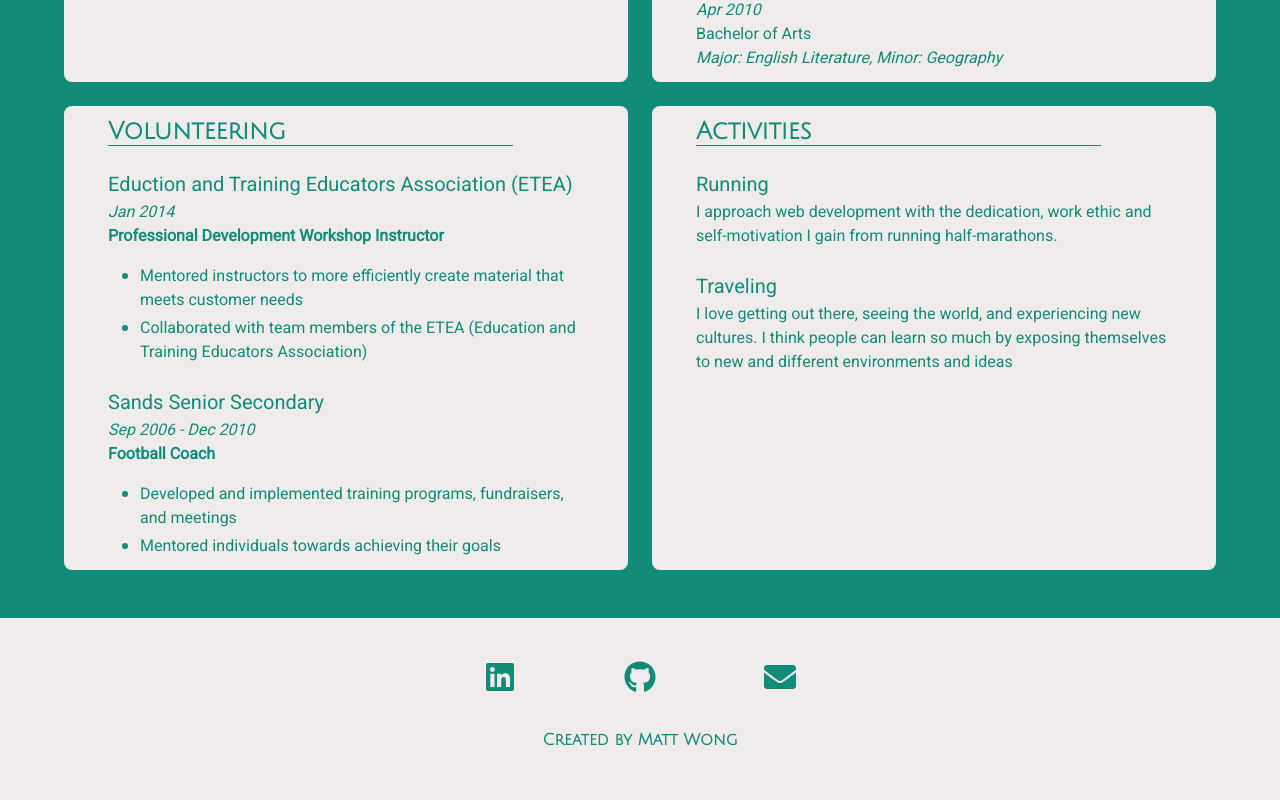
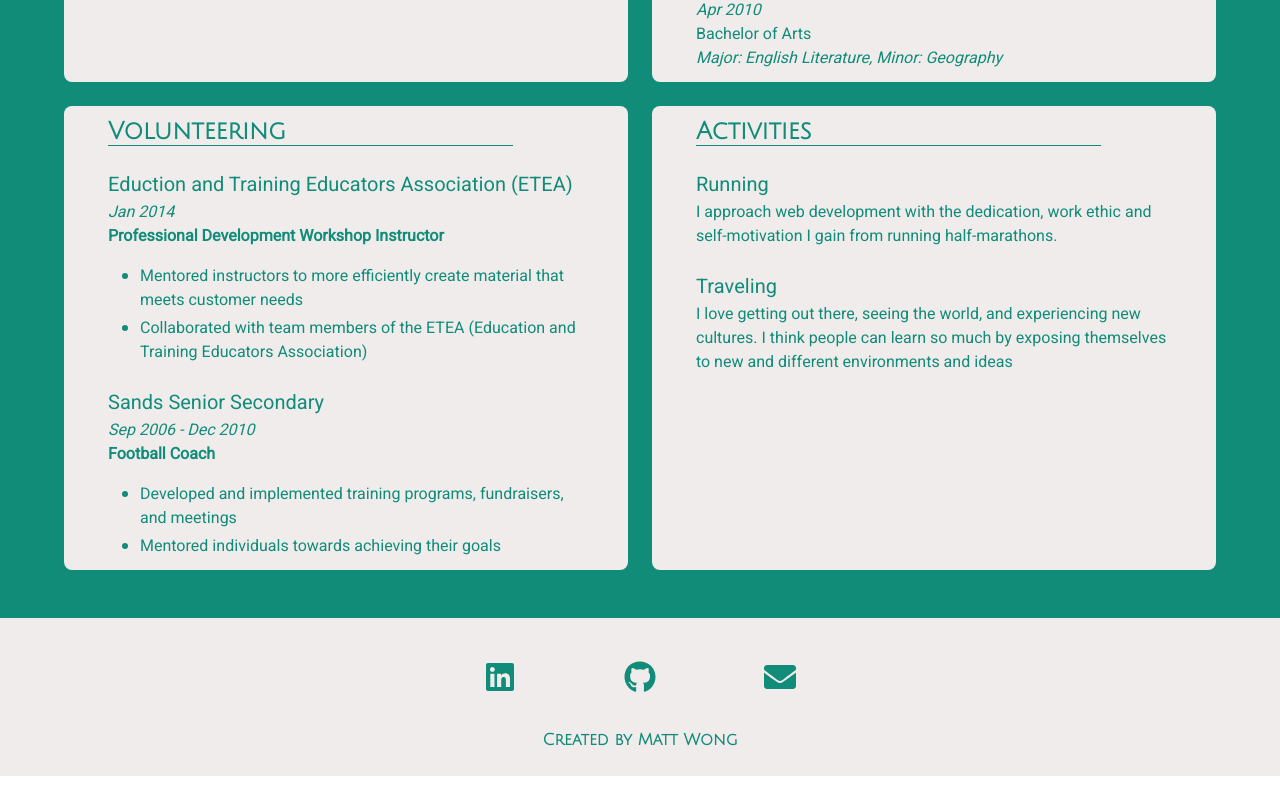
Before and after one commit to mattwong59/mattwong59.github.io, a React (Create React App) app: page / in a window 1280 px wide. Shown: the part 2512-3312 px from the top of the page. After the commit the page ends 3288 px from the top, so only its background shows below. Built offline with nearby package versions, Linux system fonts and the light colour scheme.

Commit message:
Clean up unnecessary css

```diff
--- a/src/App.css
+++ b/src/App.css
@@ -13,14 +13,6 @@ section.hero.is-small {
 .tabs a{
 color: #118C79;
 }
-
-/* .hero-foot.has-text-centered.has-text-weight-semibold {
-  color: #457782;
-} */
-
-/* h2.subtitle.is-size-4 {
-  color: #7FBBA8;
-} */
 
 h1.name {
   color: #118C79;
@@ -131,6 +123,7 @@ ul.job-duties {
 
 .footer {
   background-color: #F0ECEC;
+  padding: 3rem 1.5rem 1.5rem;
 }
 
 .breadcrumb {
@@ -172,7 +165,3 @@ textarea.textarea {
 .icon-padding {
   padding: 0 8rem;
 }
-
-.footer {
-  padding: 3rem 1.5rem 3rem;
-}
--- a/src/Footer.jsx
+++ b/src/Footer.jsx
@@ -31,8 +31,10 @@ class Footer extends Component {
                     Created by Matt Wong
                 </h3>
 
-        {/* BULMA CRED */}
-                {/* <a href="https://bulma.io">
+
+            {/* BULMA CRED */}
+
+                {/* <a  href="https://bulma.io">
                     <img src="https://bulma.io/images/made-with-bulma--black.png" alt="Made with Bulma" width="128" height="24"/>
                 </a> */}
             </div>
```
